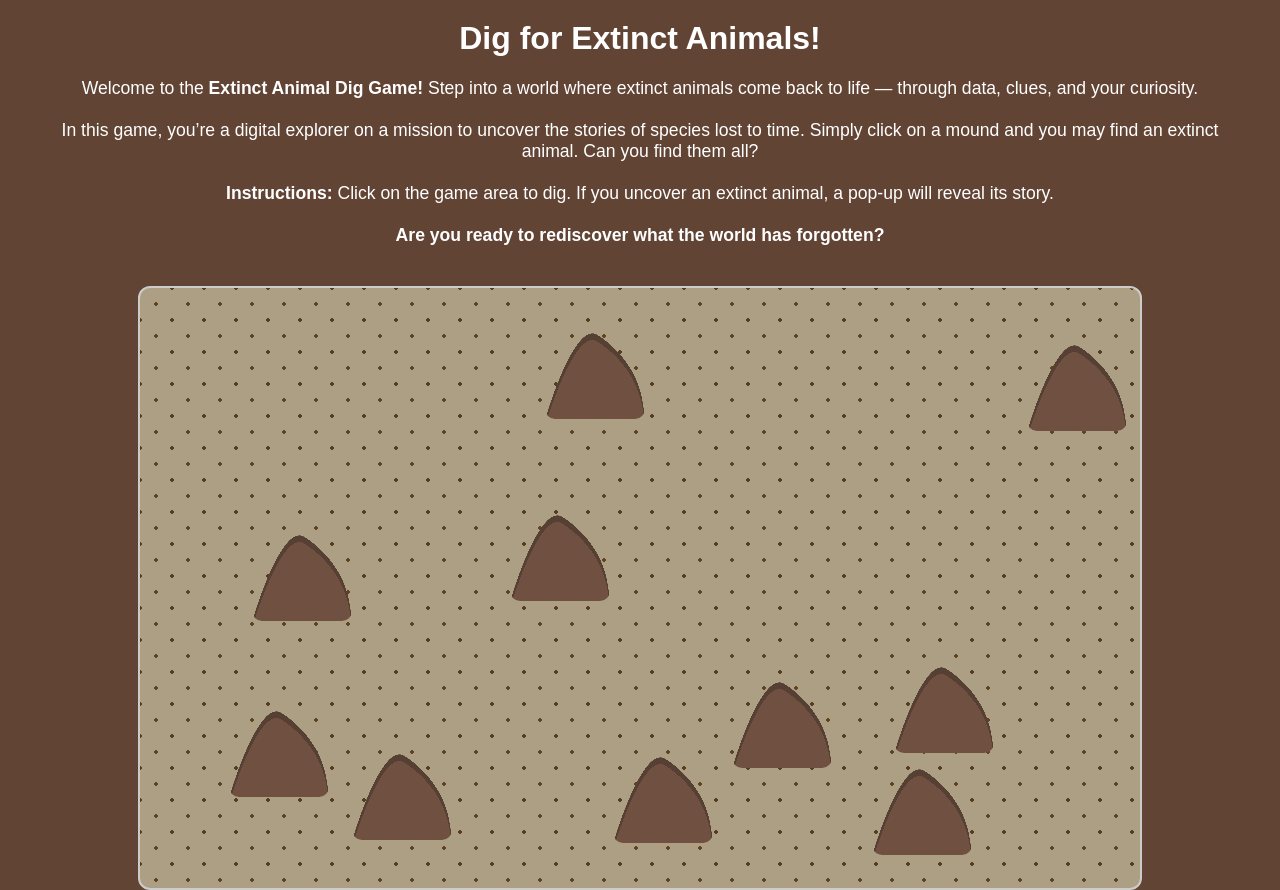
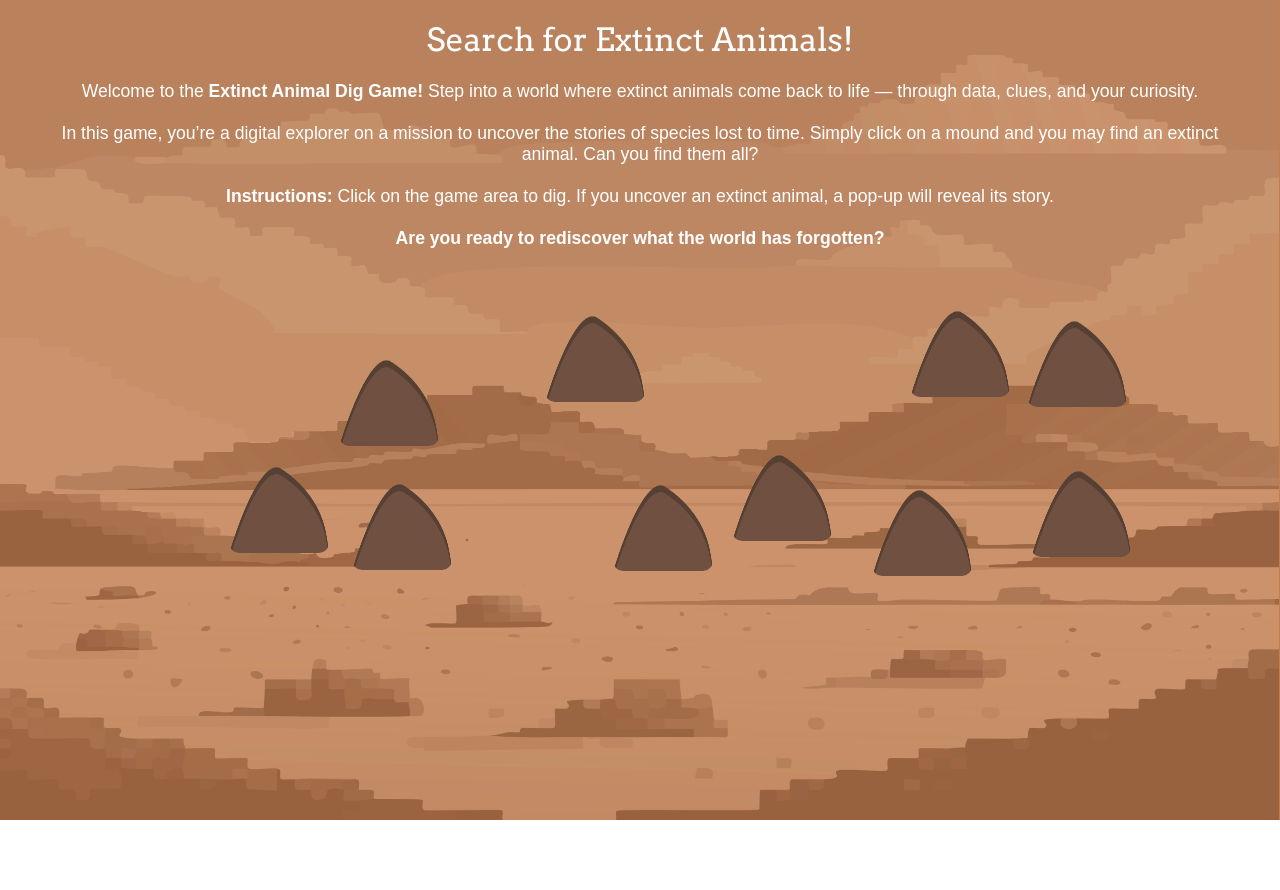
Before and after one commit to naimfhgr/ExtinctAnimalGame, a plain HTML site: page index.html in a window 1280 px wide. After the commit the page ends 820 px from the top, so only its background shows below. Drawn offline with Linux system fonts and the light colour scheme.

Commit message:
updated to look more like figma

```diff
--- a/css/style.css
+++ b/css/style.css
@@ -1,6 +1,10 @@
 body {
   font-family: Arial, sans-serif;
-  background-color: #624435;
+  background-image: url("../assets/background.webp");
+  background-size: cover; /* fills entire screen */
+  background-position: center; /* centers the image */
+  background-repeat: no-repeat; /* avoids tiling */
+  background-attachment: fixed; /* optional: makes it stay while scrolling */
   margin: 0;
   padding: 0;
   overflow: hidden;
@@ -9,6 +13,8 @@ body {
 
 h1 {
   color: #ffffff;
+  font-family: "Arvo", serif;
+  font-weight: 200;
   text-align: center;
   margin-top: 20px;
   position: relative;
@@ -29,12 +35,12 @@ h1 {
 }
 
 #game-area {
-  width: 100%;
-  max-width: 1000px;
-  height: 600px;
+  width: 1000px;
+  max-width: 100%;
+  height: 300px;
   margin: 40px auto;
   position: relative;
-  background-color: #ad9f83;
+  /* background-color: #ad9f83;
   background-image: radial-gradient(#654321 8%, transparent 8%),
     radial-gradient(#5a3c22 8%, transparent 8%);
   background-position: 0 0, 16px 16px;
@@ -42,7 +48,7 @@ h1 {
   background-repeat: repeat;
   image-rendering: pixelated;
   border: 2px solid #ccc;
-  border-radius: 12px;
+  border-radius: 12px; */
   overflow: hidden;
 }
 
@@ -86,8 +92,8 @@ h1 {
   background: white;
   padding: 20px;
   border: 2px solid #333;
-  border-radius: 15px;
-  box-shadow: 0 0 20px rgba(0, 0, 0, 0.3);
+  border-radius: 10px;
+  box-shadow: 0 0 20px rgba(0, 0, 0, 0.8);
   opacity: 0;
   pointer-events: none;
   transition: opacity 0.3s ease, transform 0.3s ease;
--- a/index.html
+++ b/index.html
@@ -4,10 +4,15 @@
     <meta charset="UTF-8" />
     <meta name="viewport" content="width=device-width, initial-scale=1.0" />
     <title>Extinct Animal Dig Game</title>
+    <link rel="icon" href="assets/bone_normal.webp" />
+    <link
+      href="https://fonts.googleapis.com/css2?family=Arvo:ital,wght@0,400;0,700;1,400;1,700&display=swap"
+      rel="stylesheet"
+    />
     <link rel="stylesheet" href="css/style.css" />
   </head>
   <body>
-    <h1>Dig for Extinct Animals!</h1>
+    <h1>Search for Extinct Animals!</h1>
 
     <p class="subtext">
       Welcome to the <strong>Extinct Animal Dig Game!</strong> Step into a world
```
Also changed, not shown: assets/background.webp (added), 2 other files.
